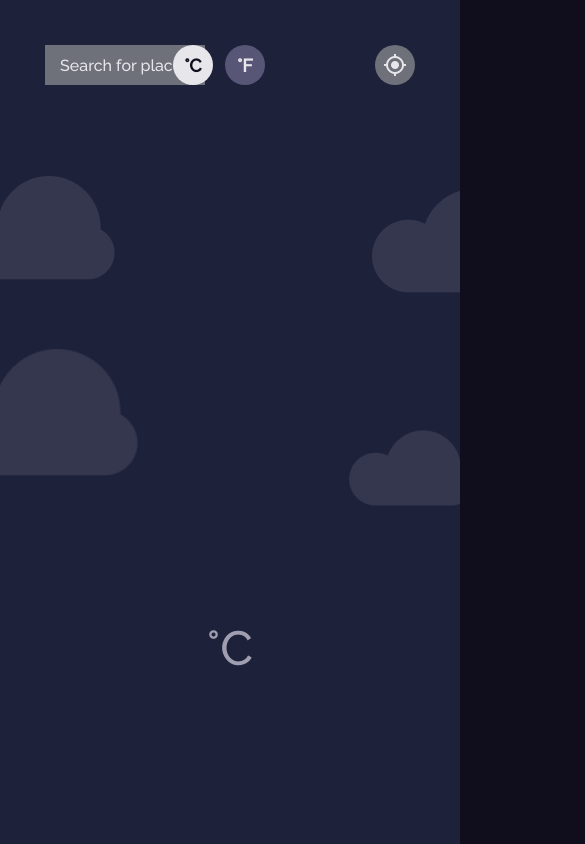
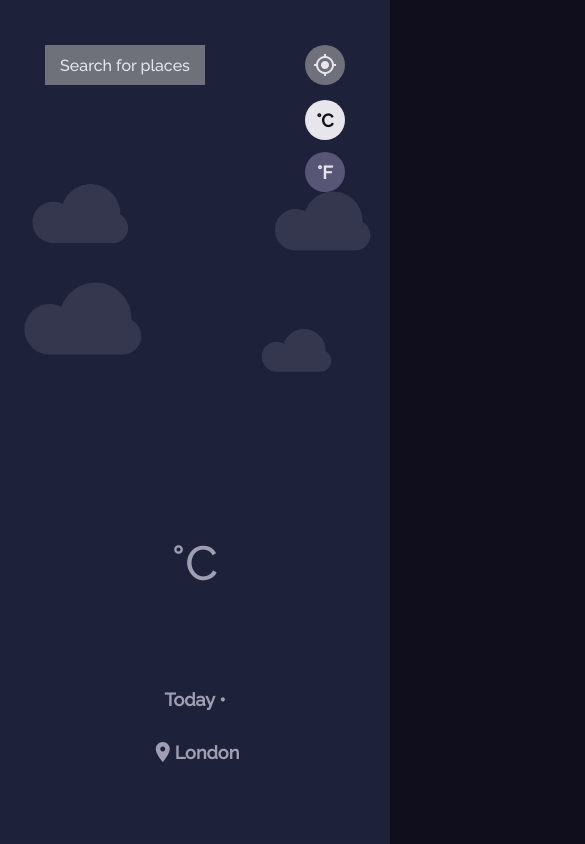
Before and after one commit to raulwwq0/weather-app, a Vue app: page / in a window 390 px wide. Shown: the top 844 px of the page, 585 px wide, since content can reach past the window. Built offline with nearby package versions, Linux system fonts and the light colour scheme; no server answers.

Commit message:
Responsive styles

```diff
--- a/src/assets/styles/css/styles.css
+++ b/src/assets/styles/css/styles.css
@@ -11,7 +11,7 @@
 #sidebar {
   grid-area: sidebar;
   display: grid;
-  position: absolute;
+  position: fixed;
   overflow: hidden;
   background-color: #1E213A;
   width: 460px;
@@ -125,8 +125,9 @@
   padding-top: 80px;
   padding-left: 45px;
   padding-right: 45px;
-  position: absolute;
+  position: fixed;
   left: -500px;
+  z-index: 10;
 }
 #search-bar #search-close-button {
   display: block;
@@ -210,6 +211,7 @@
   grid-gap: 70px;
   padding: 150px;
   padding-right: 125px;
+  padding-bottom: 25px;
 }
 #info #five-days-weather {
   display: grid;
@@ -353,6 +355,103 @@
   color: #E7E7EB;
 }
 
+@media screen and (max-width: 1340px) {
+  #info {
+    grid-template-rows: 415px auto;
+  }
+  #info #five-days-weather {
+    grid-template-columns: repeat(3, 1fr);
+  }
+}
+@media screen and (max-width: 1220px) {
+  #info {
+    grid-template-rows: 630px auto;
+  }
+  #info #five-days-weather {
+    grid-template-columns: repeat(2, 1fr);
+  }
+  #info #highlights {
+    grid-template-areas: "title" "wind-status" "humidity" "visibility" "air-presure";
+    grid-template-columns: 1fr;
+    grid-template-rows: 25px repeat(2, 1fr) repeat(2, 160px);
+  }
+}
+@media screen and (max-width: 1000px) {
+  #app {
+    height: auto !important;
+    grid-template-areas: "sidebar" "info" !important;
+    grid-template-columns: 1fr !important;
+    grid-template-rows: 100vh auto;
+  }
+
+  #sidebar {
+    width: 100%;
+    position: absolute;
+  }
+  #sidebar #weather-img #cloud-bg {
+    left: 0px;
+    right: 0px;
+    margin: auto;
+  }
+
+  #search-bar {
+    left: -100%;
+    padding-left: 5%;
+    padding-right: 5%;
+    width: 90%;
+  }
+
+  #info {
+    padding: 50px;
+  }
+}
+@media screen and (max-width: 690px) {
+  #sidebar #weather-img {
+    width: 100%;
+  }
+  #sidebar #weather-img #cloud-bg {
+    width: 100% !important;
+    height: auto !important;
+    top: 0px;
+    bottom: 0px;
+  }
+
+  #temperature-buttons {
+    display: flex;
+    flex-flow: column wrap;
+    top: 100px;
+    right: 45px;
+  }
+  #temperature-buttons #fahrenheit {
+    margin-left: 0px;
+    margin-top: 12px;
+  }
+
+  #info #creator {
+    font-size: 2.5vw;
+  }
+}
+@media screen and (max-height: 1020px) {
+  #sidebar #sidebar-buttons {
+    margin-bottom: 0px;
+  }
+  #sidebar #weather-img {
+    height: 300px;
+  }
+  #sidebar #weather-img #cloud-bg {
+    height: 300px;
+    width: auto;
+  }
+  #sidebar #weather-img .weather-state {
+    top: 70px;
+  }
+  #sidebar #weather-name {
+    margin-top: 0px;
+  }
+  #sidebar #user-data {
+    margin-top: 15px;
+  }
+}
 * {
   margin: 0;
   padding: 0;
@@ -363,7 +462,6 @@
 body {
   background-color: #100E1D;
   overflow-x: hidden;
-  overflow-y: hidden;
 }
 
 #app {
--- a/src/assets/styles/scss/_info.scss
+++ b/src/assets/styles/scss/_info.scss
@@ -7,6 +7,7 @@
     grid-gap: 70px;
     padding: 150px;
     padding-right: 125px;
+    padding-bottom: 25px;
 
     #five-days-weather{
         display: grid;
--- /dev/null
+++ b/src/assets/styles/scss/_responsive.scss
@@ -0,0 +1,126 @@
+@media screen and (max-width: 1340px){
+    #info{
+        grid-template-rows: 415px auto;
+
+        #five-days-weather{
+            grid-template-columns: repeat(3, 1fr);
+        }
+    }
+}
+
+@media screen and (max-width: 1220px){
+    #info{
+        grid-template-rows: 630px auto;
+
+        #five-days-weather{
+            grid-template-columns: repeat(2, 1fr);
+        }
+
+        #highlights{
+            grid-template-areas:
+            "title"
+            "wind-status"
+            "humidity"
+            "visibility"
+            "air-presure";
+            grid-template-columns: 1fr;
+            grid-template-rows: 25px repeat(2, 1fr) repeat(2, 160px);
+
+        }
+    }
+}
+
+@media screen and (max-width: 1000px){
+    #app{
+        height: auto !important;
+        grid-template-areas:
+        "sidebar"
+        "info" !important;
+        grid-template-columns: 1fr !important;
+        grid-template-rows: 100vh auto;
+    }
+
+    #sidebar{
+        width: 100%;
+        position: absolute;
+        #weather-img{
+            #cloud-bg {
+                left: 0px;
+                right: 0px;
+                margin: auto;
+            }
+        }
+    }
+
+    #search-bar{
+        left: -100%;
+        padding-left: 5%;
+        padding-right: 5%;
+        width: 100% - 10%;
+    }
+
+    #info{
+        padding: 50px;
+    }
+
+}
+
+@media screen and (max-width: 690px){
+    #sidebar{
+        #weather-img{
+            width: 100%;
+            #cloud-bg {
+                width: 100% !important;
+                height: auto !important;
+                top: 0px;
+                bottom: 0px;
+            }
+        }
+    }
+
+    #temperature-buttons{
+        display: flex;
+        flex-flow: column wrap;
+        top: 100px;
+        right: 45px;
+
+        #fahrenheit{
+            margin-left: 0px;
+            margin-top: 12px;
+        }
+    }
+
+    #info{
+        #creator{
+            font-size: 2.5vw;
+        }
+    }
+}
+
+@media screen and (max-height: 1020px){
+    #sidebar{
+        #sidebar-buttons{
+            margin-bottom: 0px;
+        }
+
+        #weather-img{
+            height: 300px;
+            #cloud-bg {
+                height: 300px;
+                width: auto;
+            }
+
+            .weather-state{
+                top: 70px;
+            }
+        }
+
+        #weather-name{
+            margin-top: 0px;
+        }
+
+        #user-data{
+            margin-top: 15px;
+        }
+    }
+}
--- a/src/assets/styles/scss/_search.scss
+++ b/src/assets/styles/scss/_search.scss
@@ -7,8 +7,9 @@
     padding-top: 80px;
     padding-left: 45px;
     padding-right: 45px;
-    position: absolute;
+    position: fixed;
     left: -500px;
+    z-index: 10;
 
     #search-close-button{
         display: block;
@@ -28,7 +29,6 @@
             display: flex;
             align-items: center;
             position: absolute;
-            //z-index: -1;
             top: 0;
             bottom: 0;
             left: 15px;
--- a/src/assets/styles/scss/_sidebar.scss
+++ b/src/assets/styles/scss/_sidebar.scss
@@ -3,7 +3,7 @@
 #sidebar{
     grid-area: sidebar;
     display: grid;
-    position: absolute;
+    position: fixed;
     overflow: hidden;
     background-color: var.$bg-color-2;
     width: 460px;
--- a/src/assets/styles/scss/main.scss
+++ b/src/assets/styles/scss/main.scss
@@ -3,6 +3,7 @@
 @use 'temperature';
 @use 'search';
 @use 'info';
+@use 'responsive';
 
 *{
     margin: 0;
@@ -14,7 +15,6 @@
 body{
     background-color: var.$bg-color-1;
     overflow-x: hidden;
-    overflow-y: hidden;
 }
 
 #app{
--- a/src/components/Search.vue
+++ b/src/components/Search.vue
@@ -89,7 +89,7 @@ export default {
     }
 
     function closeSearchMenu() {
-      gsap.to("#search-bar", { x: "-500px", duration: 0.5 });
+      gsap.to("#search-bar", { x: "-100%", duration: 0.5 });
     }
 
     return {
--- a/src/components/Sidebar.vue
+++ b/src/components/Sidebar.vue
@@ -181,7 +181,11 @@ export default {
     }
 
     function openSearchMenu() {
-      gsap.to("#search-bar", { x: "500px", duration: 0.5 });
+      if(screen.width <= 1000){
+        gsap.to("#search-bar", { x: "100vw", duration: 0.5 });
+      } else {
+        gsap.to("#search-bar", { x: "500px", duration: 0.5 });
+      }
     }
 
     onMounted(() => {
```
Also changed, not shown: 1 other file (tests, documents, lock files or other folders).
